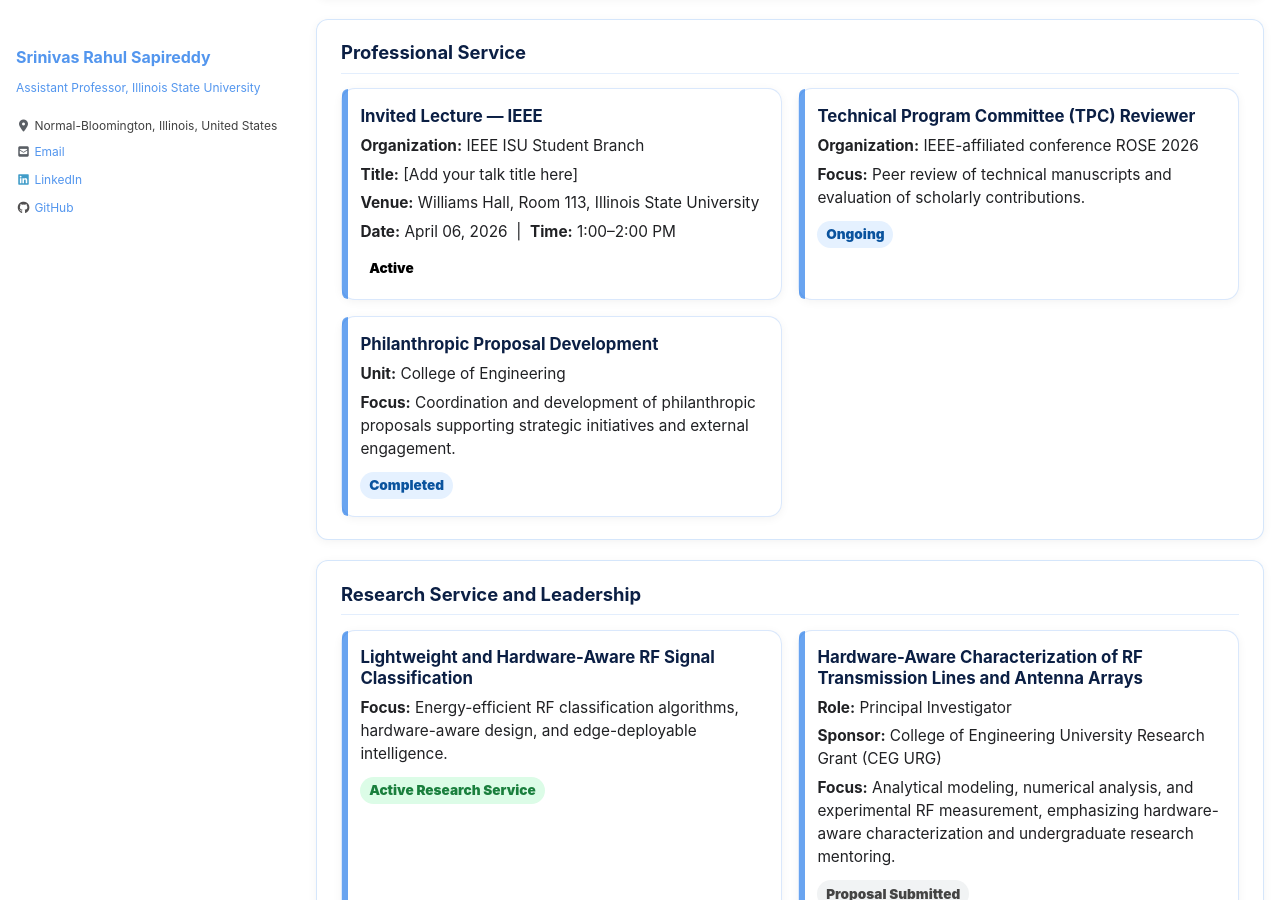
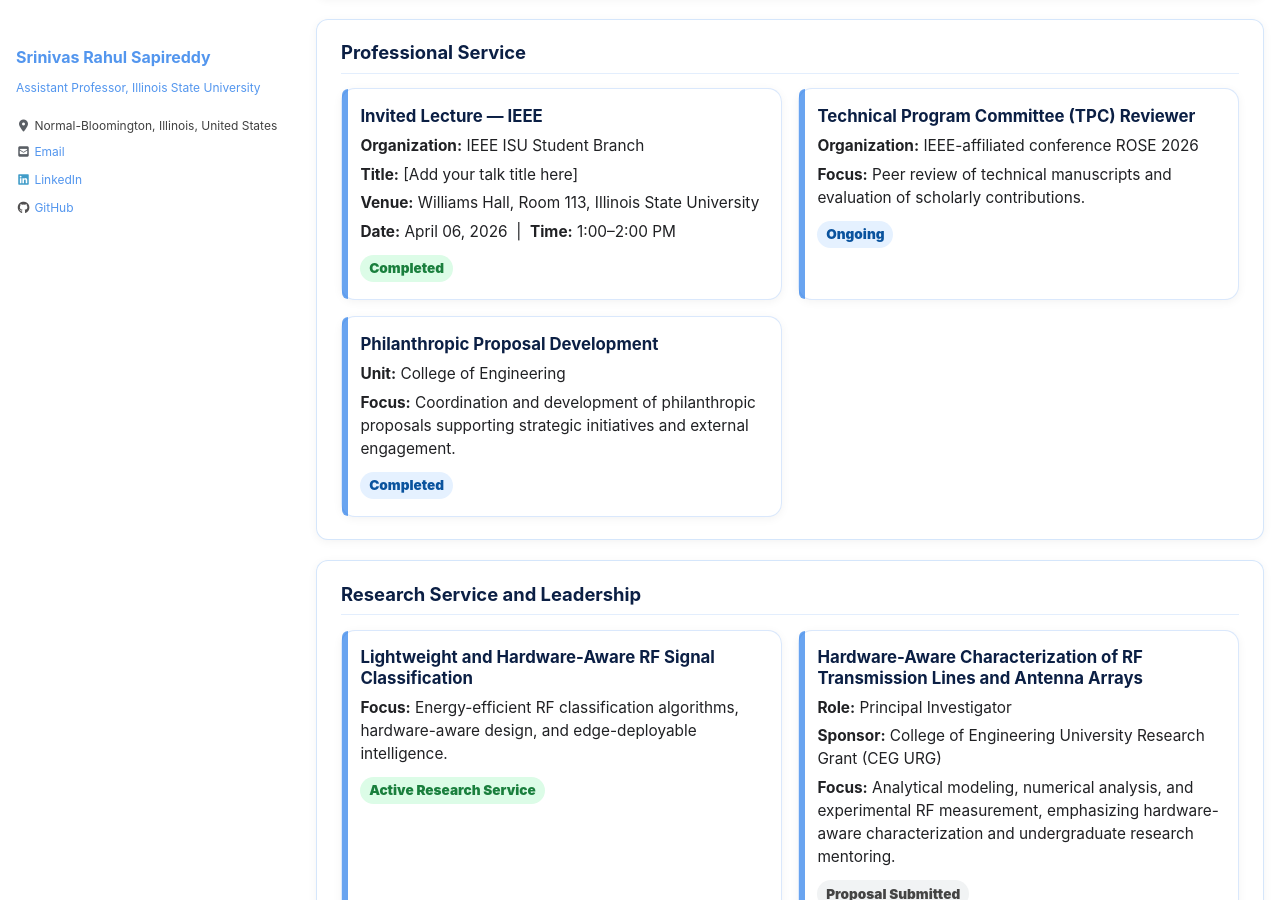
Before and after one commit to srsapireddy/srsapireddy.github.io, a Jekyll site: the page built from _pages/service.md, in a window 1280 px wide and 900 px high, scrolled down 1245 px. Built offline with Jekyll 4.4.1, drawn with Linux system fonts in a browser that asks for light colours; cached includes are drawn as plain includes; nearby versions of some CDN libraries.

Commit message:
Update service.md

```diff
--- a/_pages/service.md
+++ b/_pages/service.md
@@ -267,7 +267,7 @@ author_profile: true
       <p><strong>Title:</strong> [Add your talk title here]</p>
       <p><strong>Venue:</strong> Williams Hall, Room 113, Illinois State University</p>
       <p><strong>Date:</strong> April 06, 2026 &nbsp;|&nbsp; <strong>Time:</strong> 1:00–2:00 PM</p>
-      <span class="pill completed">Active</span>
+      <span class="pill active">Completed</span>
     </div>
 
     <div class="service-card">
```
